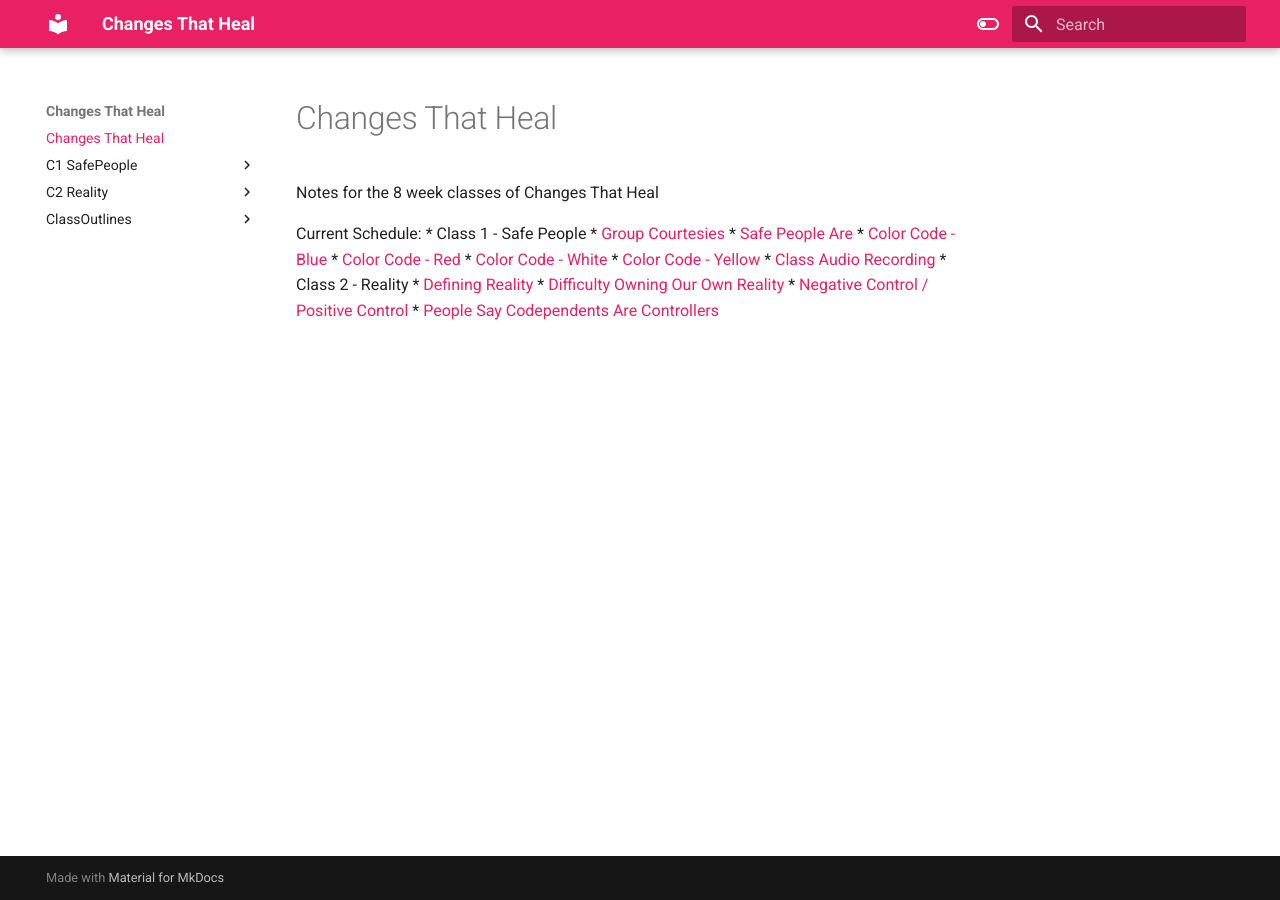
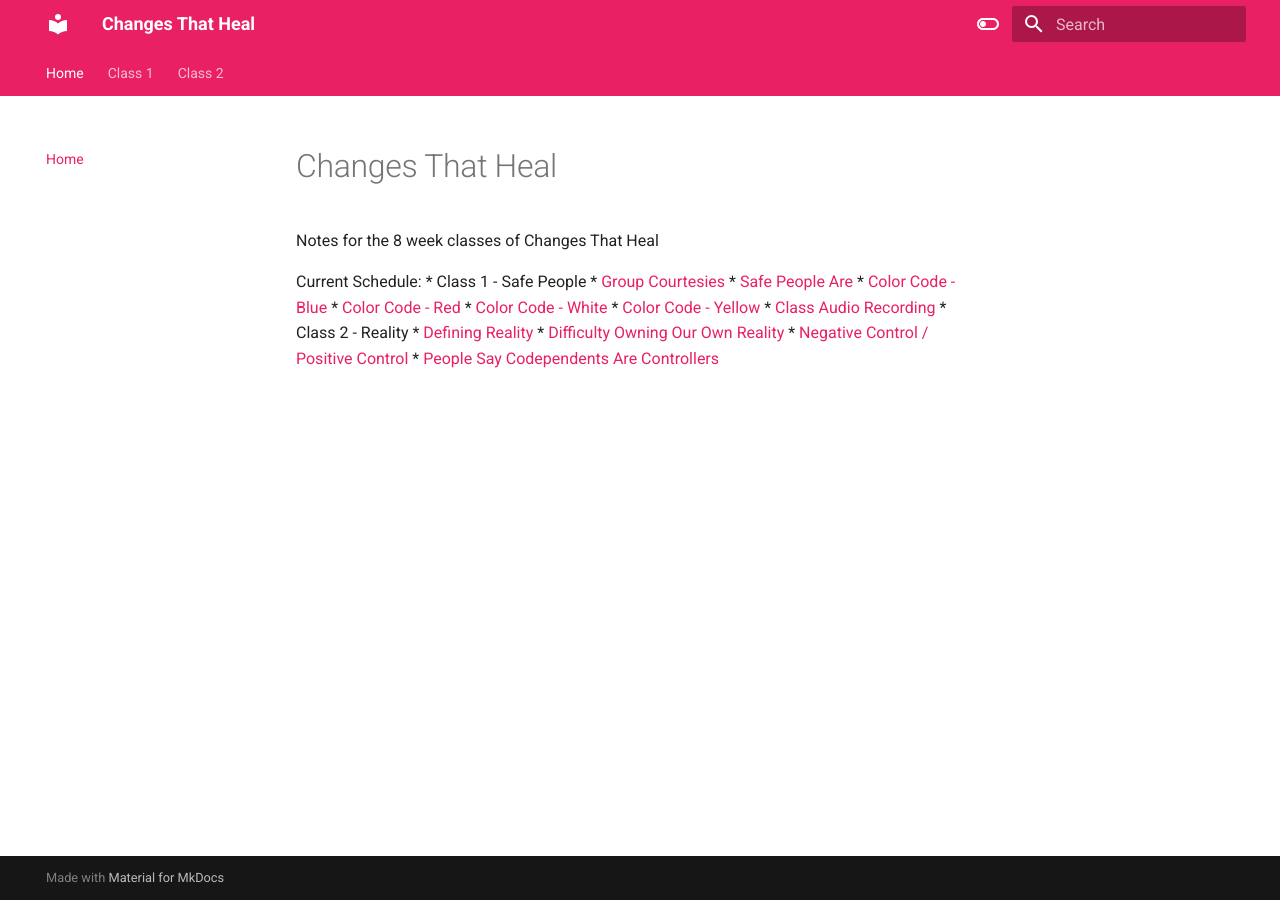
Before and after one commit to dgrothman/changesthatheal, an MkDocs documentation site: the page built from docs/index.md, in a window 1280 px wide. Built offline with MkDocs 1.6.1 and Material for MkDocs 9.7.7, drawn with Linux system fonts in a browser that asks for light colours.

Commit message:
theme fixes

```diff
--- a/mkdocs.yml
+++ b/mkdocs.yml
@@ -1,26 +1,34 @@
 site_name: Changes That Heal
+site_url: https://dgrothman.github.io/changesthatheal
+site_description: A site about mental health and using the 5 core symptoms to help develop a framework for handling life.
+
+nav:
+  - Home: 'index.md'
+  - Class 1: '/C1-SafePeople/index.md'
+  - Class 2: '/C2-Reality/index.md'
 
 theme:
-    name: 'material'
+    name: material
+    features:
+      - navigation.tabs
     palette:
+      # Light mode
+      - media: "(prefers-color-scheme: light)"
+        scheme: default
+        primary: pink
+        accent: indigo
+        toggle:
+          icon: material/toggle-switch-off-outline
+          name: Switch to dark mode
 
-    # Light mode
-    - media: "(prefers-color-scheme: light)"
-      scheme: default
-      primary: pink
-      accent: indigo
-      toggle:
-        icon: material/toggle-switch-off-outline
-        name: Switch to dark mode
-
-    # Dark mode
-    - media: "(prefers-color-scheme: dark)"
-      scheme: slate
-      primary: pink
-      accent: blue
-      toggle:
-        icon: material/toggle-switch
-        name: Switch to light mode
+      # Dark mode
+      - media: "(prefers-color-scheme: dark)"
+        scheme: slate
+        primary: pink
+        accent: blue
+        toggle:
+          icon: material/toggle-switch
+          name: Switch to light mode
 
 # Extensions
 markdown_extensions:
```
